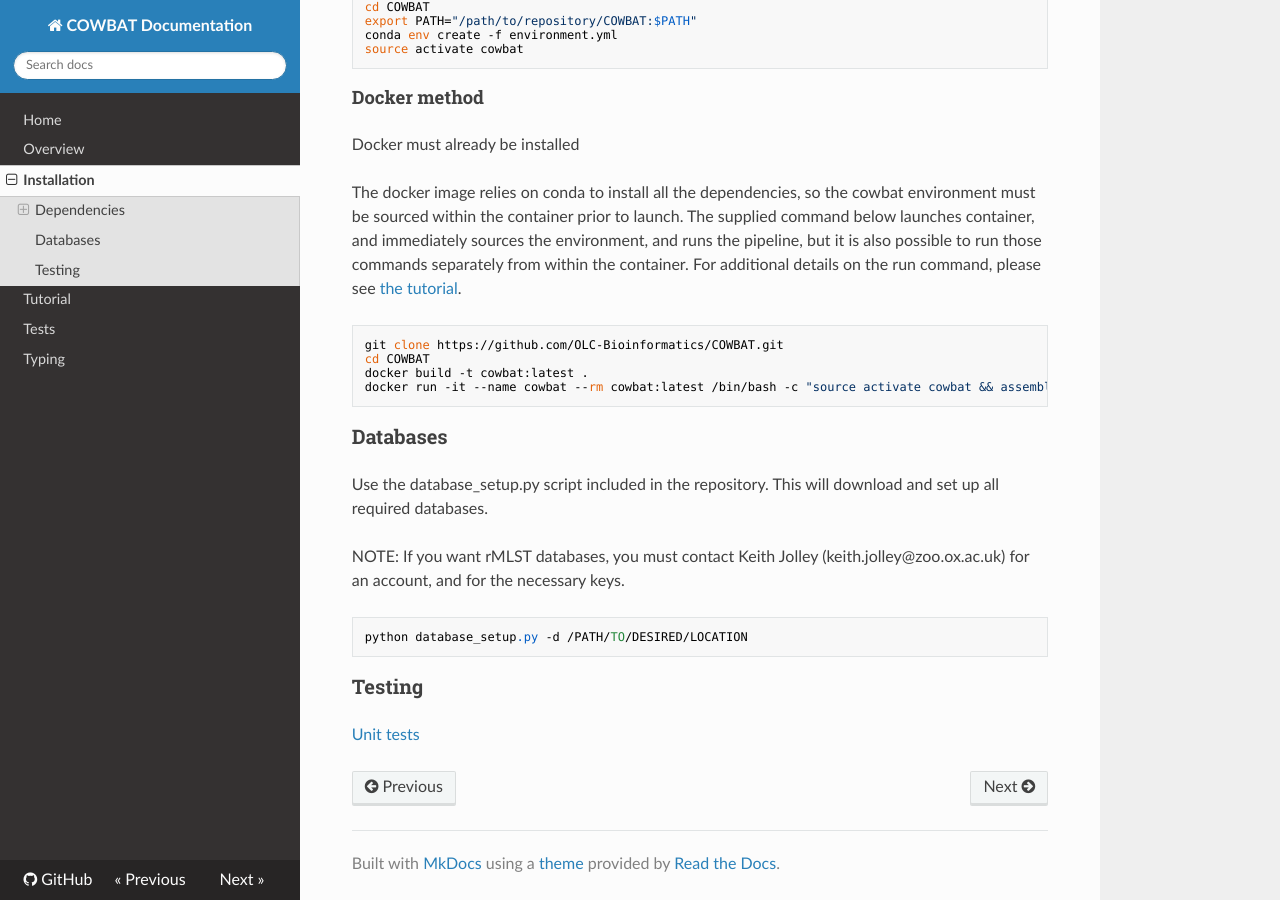
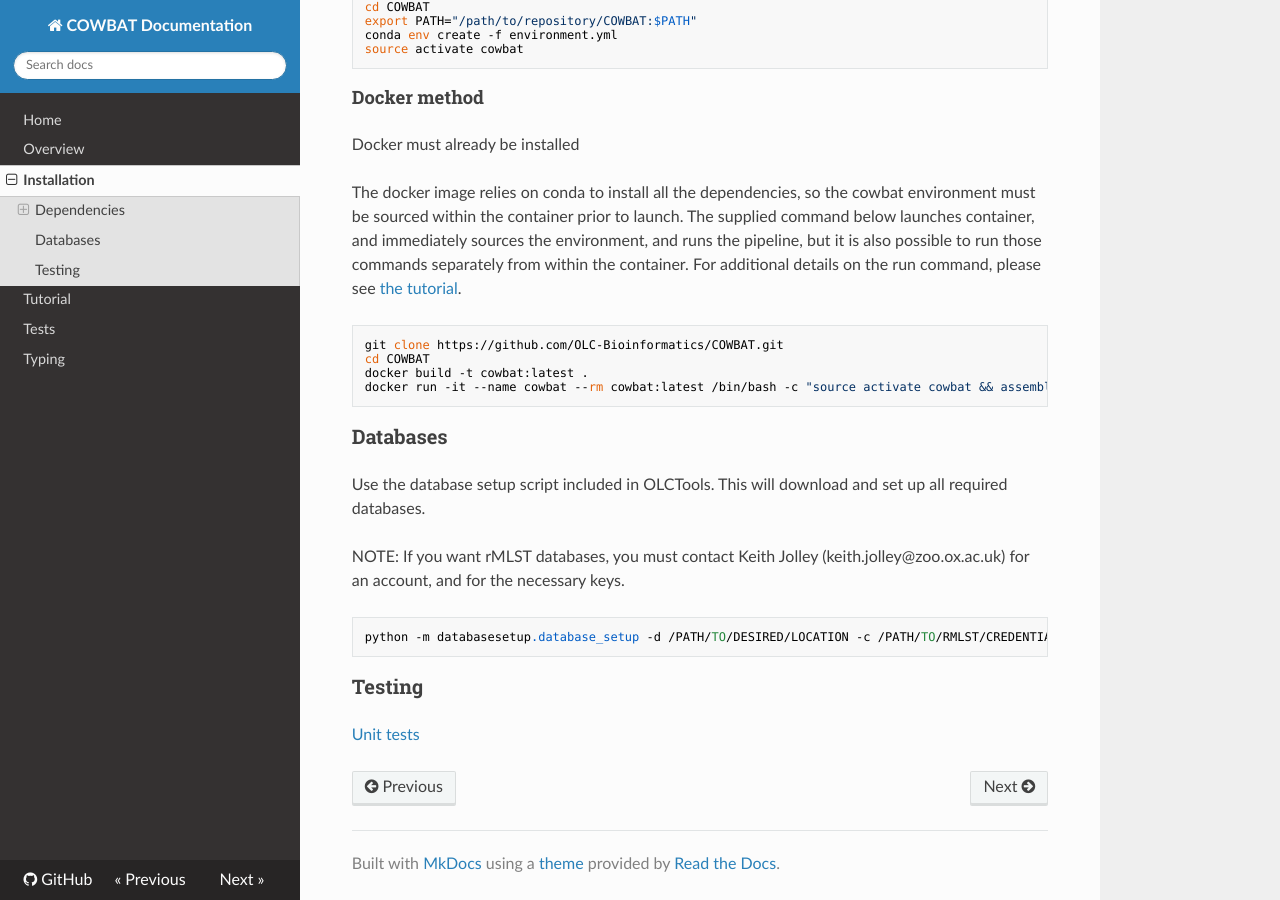
Before and after one commit to OLC-Bioinformatics/COWBAT, an MkDocs documentation site: the page built from docs/installation.md, in a window 1280 px wide and 900 px high, scrolled down 584 px. Built offline with MkDocs 1.6.1, drawn with Linux system fonts in a browser that asks for light colours; nearby versions of some CDN libraries; old or Windows-style settings are respelled for this version of MkDocs.

Commit message:
Reflecting changes to database_setup

````diff
--- a/docs/installation.md
+++ b/docs/installation.md
@@ -46,13 +46,13 @@
 
 ### Databases
 
-Use the database_setup.py script included in the repository. This will download and set up all required databases.
+Use the database setup script included in OLCTools. This will download and set up all required databases.
 
 NOTE: If you want rMLST databases, you must contact Keith Jolley (keith.jolley@zoo.ox.ac.uk)
 for an account, and for the necessary keys.
 
 ```
-python database_setup.py -d /PATH/TO/DESIRED/LOCATION
+python -m databasesetup.database_setup -d /PATH/TO/DESIRED/LOCATION -c /PATH/TO/RMLST/CREDENTIALS
 ```
 
 ### Testing
````
